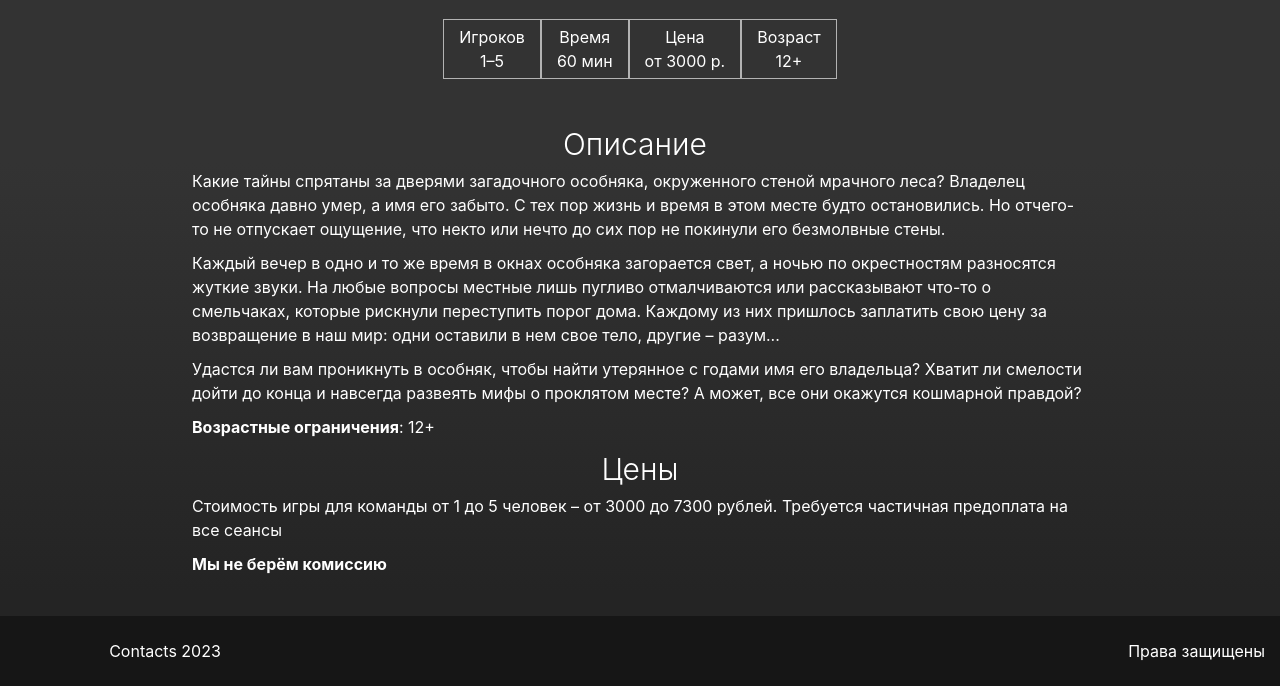
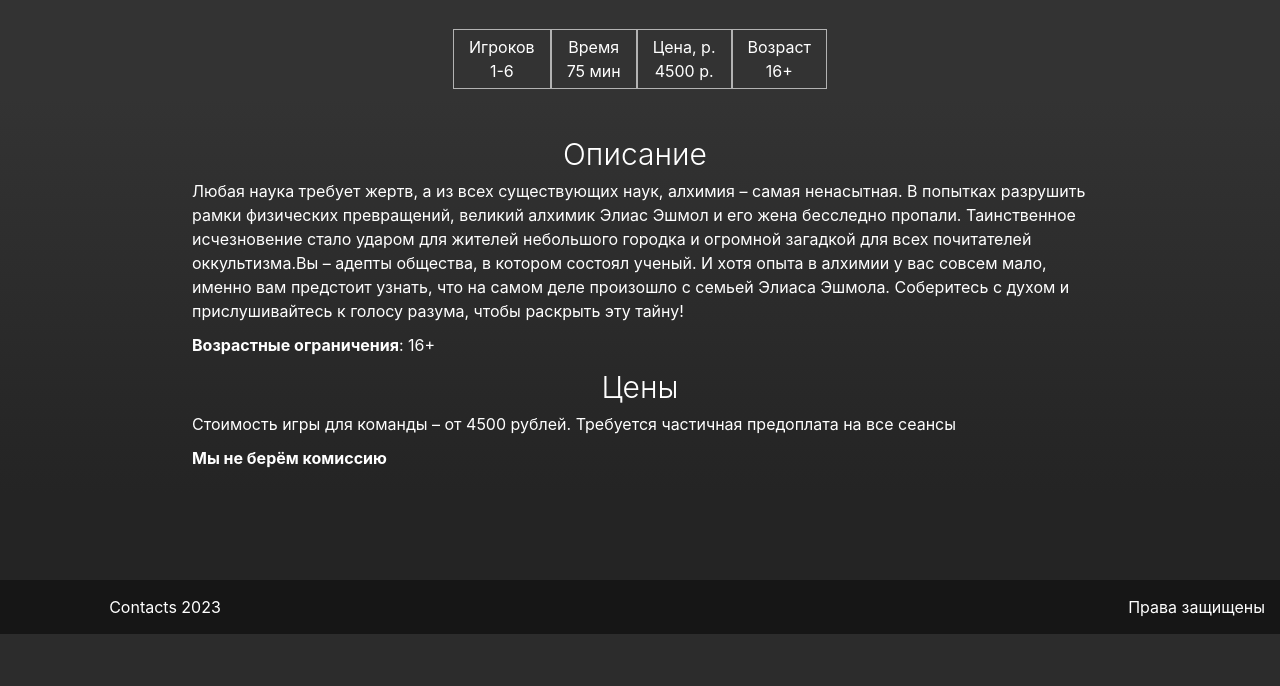
Before and after one commit to MariaGaligina/labWeb, a Django app: template quests/quest_app/templates/quest_app/quest1.html in a window 1280 px wide. Shown: the part 655-1341 px from the top of the page. After the commit the page ends 1289 px from the top, so only its background shows below. Run offline with Django 4.2, Linux system fonts and the light colour scheme; data comes from the database, SQL or seed files in the repository; the template is opened without the code that fills it: values that come from a table or form of the project are taken from there, most other values are stand-ins (such as "Sample title", 1, 10 or a date in 2020).

Commit message:
lab5 without pictures

```diff
--- a/quests/quest_app/templates/quest_app/auth.html
+++ b/quests/quest_app/templates/quest_app/auth.html
@@ -12,7 +12,7 @@
 	<body>
 		<div class="wrapper">
 			<div class="container">
-				<h1>Регистрация</h1>
+				<h1>Registration</h1>
 				<div class="form-box">
 					<div class="form-value" id="#formid">
 						<form class="form" id="tg" method="POST" action="">
--- a/quests/quest_app/templates/quest_app/quest1.html
+++ b/quests/quest_app/templates/quest_app/quest1.html
@@ -1,68 +1,44 @@
+{% extends 'quest_app/base.html' %}
 {% load static %}
 
-<!DOCTYPE HTML>
-<html lang = "ru">
-  <head>
-      <title>Особняк с привидениями</title>
-      <link rel="stylesheet" href="{% static 'quest_app/css/style-add.css' %}">
-      <meta charset="UTF-8">
-      <meta http-equiv="X-UA-Compatible" content="IE=edge",chrome="1">
-	<meta name="viewport" content="width=device-width, initial-scale=1.0">
-  </head>
-  <body>
-    <div class="wrapper">
-			<header class="header">
-				<div class="header-logo">
-					<div class="logo">
-						<img src="https://cdn-icons-png.flaticon.com/128/619/619700.png">
-					</div>
-				</div>
-
-			</header>
-
+{%block content%}
 			<main class="main">
 				<div class="describe-content">
-					<h1>Особняк с привидениями</h1>
-					<h3>Квест</h3>
+					<h1>{{quest.title}}</h1>
+					<h3>{{quest.type_quest}}</h3>
 				</div>
 				<div class="description-images">
-					<img src="https://mir-kvestov.ru/uploads/quests/838/large/kvest_kom_osobnyak_s_privideniyami_photo2.jpg?1643753748" alt = "404">
+					<img src="https://mir-kvestov.ru/uploads/quests/4033/large/claustrorhobiacom_alhimik_photo3.jpg?1670407880">
 				</div>
 				<div class="description-box">
 					<div class="cell">
 						<p class="th">Игроков</p>
-						<p class="td">1–5</p>
+						<p class="td">{{quest.count_members}}</p>
 					</div>
 					<div class="cell">
 						<p class="th">Время</p>
-					  <p class="td">60 мин</p>
+					  <p class="td">{{quest.time}} мин</p>
 					</div>
 					<div class="cell">
-						<p class="th">Цена</p>
-						<p class="td">от 3000 р.</p>
+						<p class="th">Цена, р.</p>
+						<p class="td">{{quest.cost}} р.</p>
 					</div>
 					<div class="cell">
 						<p class="th">Возраст</p>
-						<p class="td">12+</p>
+						<p class="td">{{quest.age_limit}}</p>
 					</div>
 				</div>
 				<div class="description">
 					<h2>Описание</h2>
-					<p>Какие тайны спрятаны за дверями загадочного особняка, окруженного стеной мрачного леса? Владелец особняка давно умер, а имя его забыто. С тех пор жизнь и время в этом месте будто остановились. Но отчего-то не отпускает ощущение, что некто или нечто до сих пор не покинули его безмолвные стены.</p>
-					<p>Каждый вечер в одно и то же время в окнах особняка загорается свет, а ночью по окрестностям разносятся жуткие звуки. На любые вопросы местные лишь пугливо отмалчиваются или рассказывают что-то о смельчаках, которые рискнули переступить порог дома. Каждому из них пришлось заплатить свою цену за возвращение в наш мир: одни оставили в нем свое тело, другие – разум...</p>
-          <p>Удастся ли вам проникнуть в особняк, чтобы найти утерянное с годами имя его владельца? Хватит ли смелости дойти до конца и навсегда развеять мифы о проклятом месте? А может, все они окажутся кошмарной правдой?</p>
-					<p><b>Возрастные ограничения</b>: 12+</p>
+					<p>{{quest.full_description}}</p>
+					<p><b>Возрастные ограничения</b>: {{quest.age_limit}}</p>
 				</div>
 				<div class="price">
 					<h2>Цены</h2>
-					<p>Стоимость игры для команды от 1 до 5 человек – от 3000 до 7300 рублей. Требуется частичная предоплата на все сеансы</p>
-					<p><b>Мы не берём комиссию</b></p>
+					<p>Стоимость игры для команды – от {{quest.cost}} рублей. Требуется частичная предоплата на все сеансы</p>
+					<p><b>{{quest.addition}}</b></p>
 				</div>
 			</main>
-			<footer class="footer">
-				<div class="footer-copy" id="contats">Contacts 2023</div>
-				<div class="footer-text">Права защищены</div>
-			</footer>
+
     </div>
-  </body>
-</html>
+		{% endblock %}
--- a/quests/quest_app/urls.py
+++ b/quests/quest_app/urls.py
@@ -2,13 +2,13 @@ from django.urls import path
 from . import views
 from .views import *
 
-urlpatterns=[
-    path('',index_page),
-    path('quest0', views.quest0),
-    path('quest1', views.quest1),
-    path('quest2', views.quest2),
-    path('questZel0', views.questZel0),
-    path('questZel1', views.questZel1),
-    path('questZel2', views.questZel2),
-    path('auth', views.auth),
+urlpatterns = [
+    path("", index_page),
+    path("quest1", views.quest1),
+    path("quest2", views.quest2),
+    path("quest3", views.quest3),
+    path("questZel0", views.questZel0),
+    path("questZel1", views.questZel1),
+    path("questZel2", views.questZel2),
+    path("auth", views.auth),
 ]
```
Also changed, not shown: quests/quest_app/templates/quest_app/index.html (+1 -15 lines), quests/quest_app/templates/quest_app/quest2.html (+16 -39 lines), quests/quest_app/views.py (+9 -9 lines), quests/quest_app/templates/quest_app/quest3.html (renamed from quests/quest_app/templates/quest_app/quest0.html).
